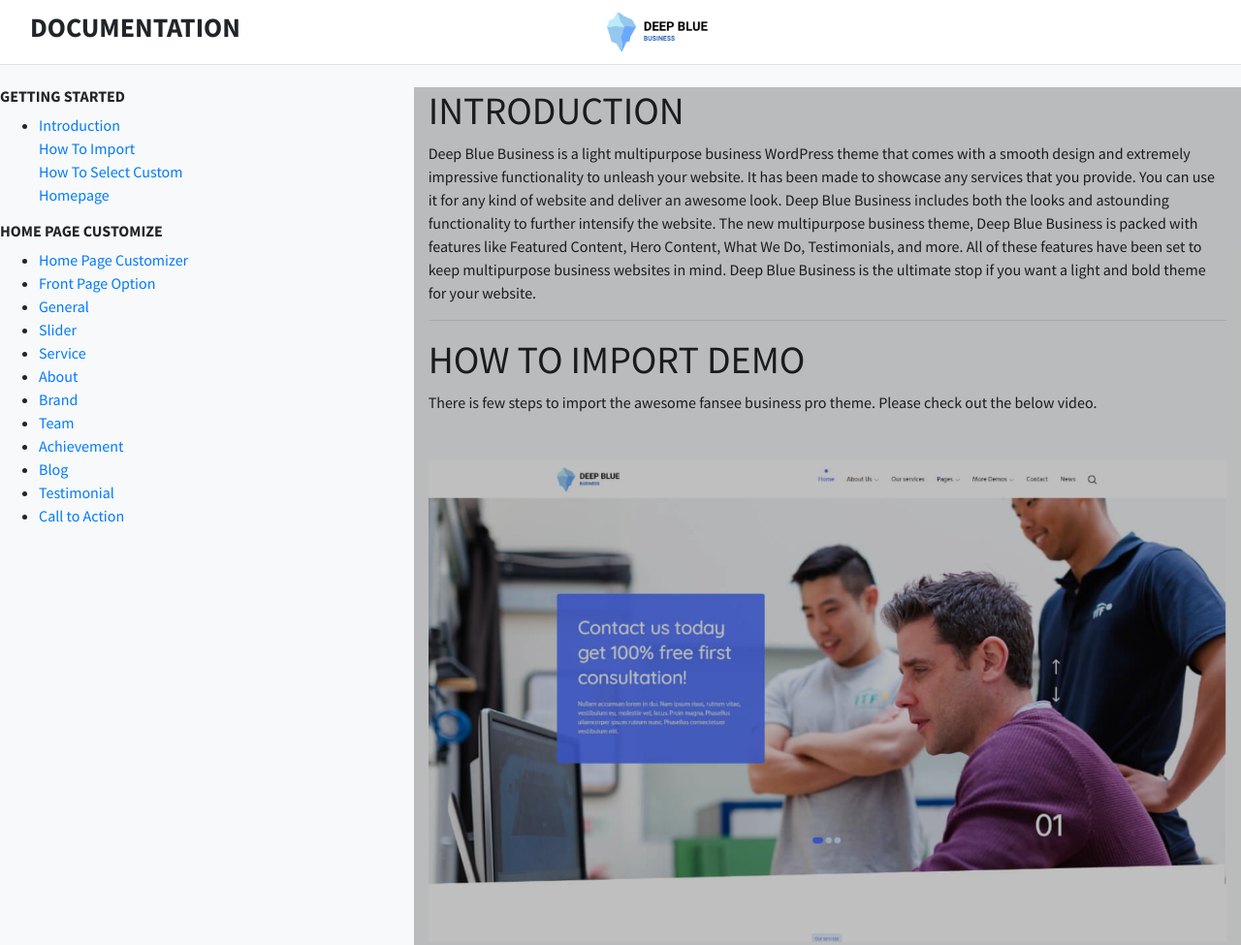
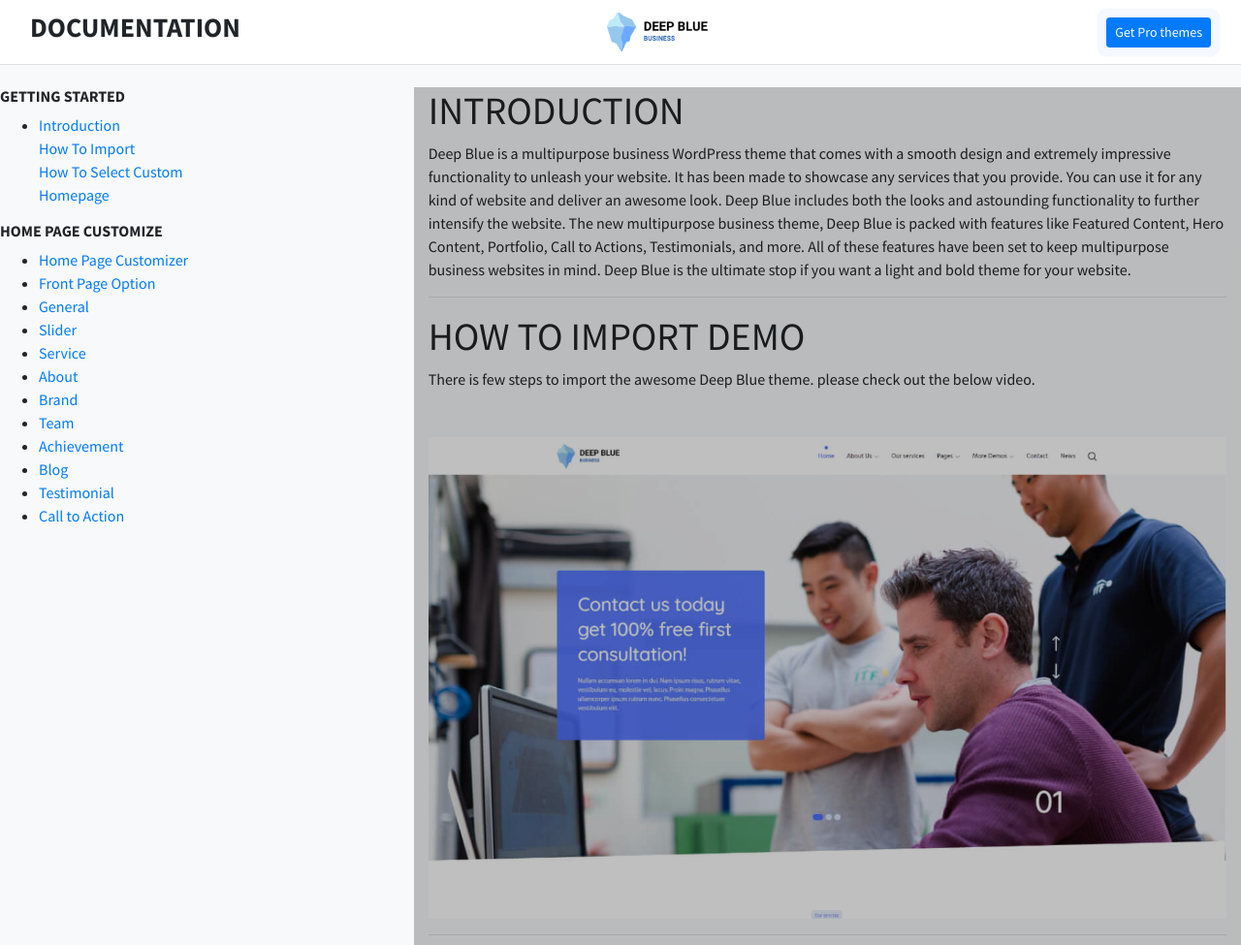
Before and after one commit to fanseethemes/doc-deepblue, a website: page index.html in a window 1280 px wide. Shown: the top 975 px of the page at 97% size. Drawn offline with nearby package versions, Linux system fonts and the light colour scheme.

Commit message:
Update index.html

```diff
--- a/index.html
+++ b/index.html
@@ -34,8 +34,8 @@
                 </ul>
 
                 <!-- Button -->
-                <a class="navbar-btn btn btn-sm btn-primary pluse-effect-xs lift ml-auto invisible"
-                    href="https://www.fanseethemes.com/downloads/fansee-business-pro/" target="_blank">
+                <a class="navbar-btn btn btn-sm btn-primary pluse-effect-xs lift ml-auto "
+                    href="https://www.fanseethemes.com/downloads/deep-blue-pro/" target="_blank">
                     Get Pro themes
                 </a>
 
@@ -148,7 +148,7 @@
                         <h2 class="mb-6">INTRODUCTION</h2>
 
                         <p class="text-gray-700">
-                            Deep Blue Business is a light multipurpose business WordPress theme that comes with a smooth design and extremely impressive functionality to unleash your website. It has been made to showcase any services that you provide. You can use it for any kind of website and deliver an awesome look. Deep Blue Business includes both the looks and astounding functionality to further intensify the website. The new multipurpose business theme, Deep Blue Business is packed with features like Featured Content, Hero Content, What We Do, Testimonials, and more. All of these features have been set to keep multipurpose business websites in mind. Deep Blue Business is the ultimate stop if you want a light and bold theme for your website.
+                            Deep Blue is a multipurpose business WordPress theme that comes with a smooth design and extremely impressive functionality to unleash your website. It has been made to showcase any services that you provide. You can use it for any kind of website and deliver an awesome look. Deep Blue includes both the looks and astounding functionality to further intensify the website. The new multipurpose business theme, Deep Blue is packed with features like Featured Content, Hero Content, Portfolio, Call to Actions, Testimonials, and more. All of these features have been set to keep multipurpose business websites in mind. Deep Blue is the ultimate stop if you want a light and bold theme for your website.
                         </p>
 
                     </section>
@@ -162,7 +162,7 @@
                         <h2 class="mb-6">HOW TO IMPORT DEMO</h2>
 
                         <p class="font-size-lg text-gray-700 mb-5">
-                            There is few steps to import the awesome fansee business pro theme. Please check
+                            There is few steps to import the awesome Deep Blue theme. please check
                             out the below video.
                         </p>
 
```
